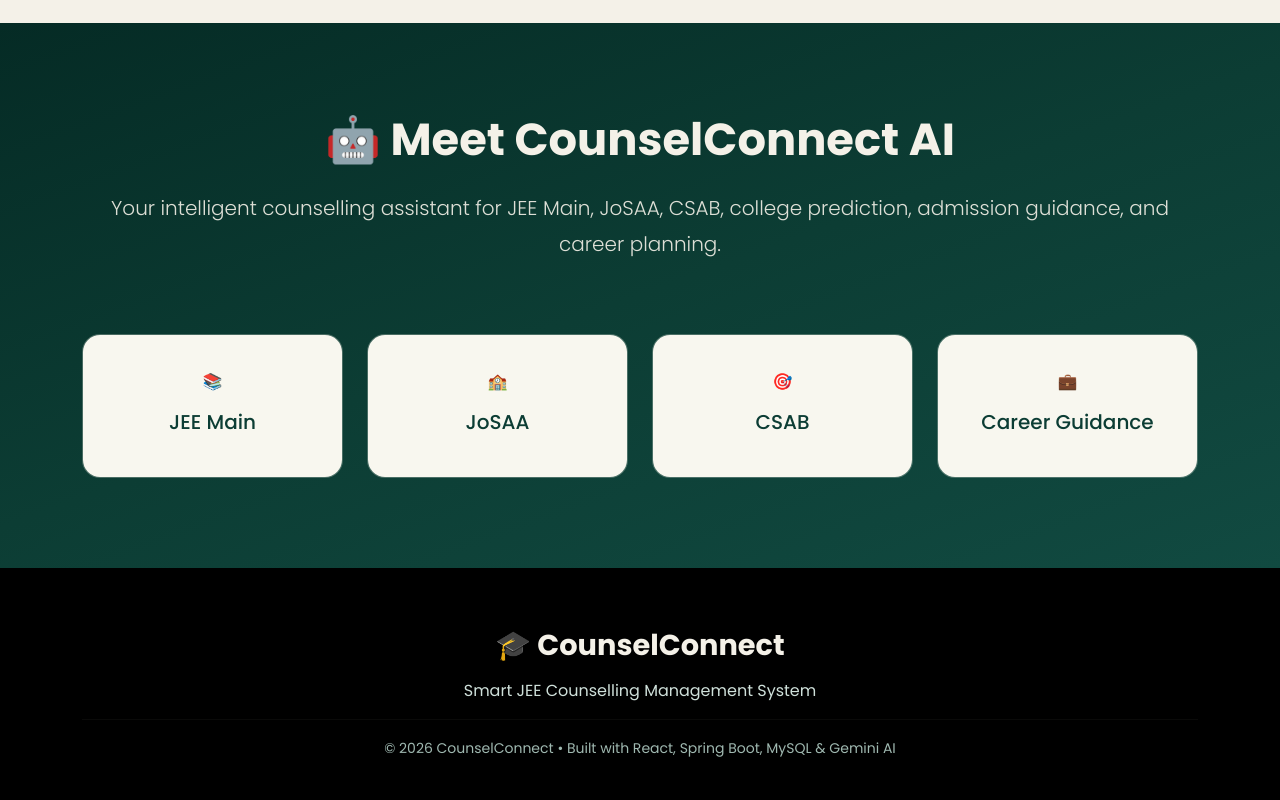
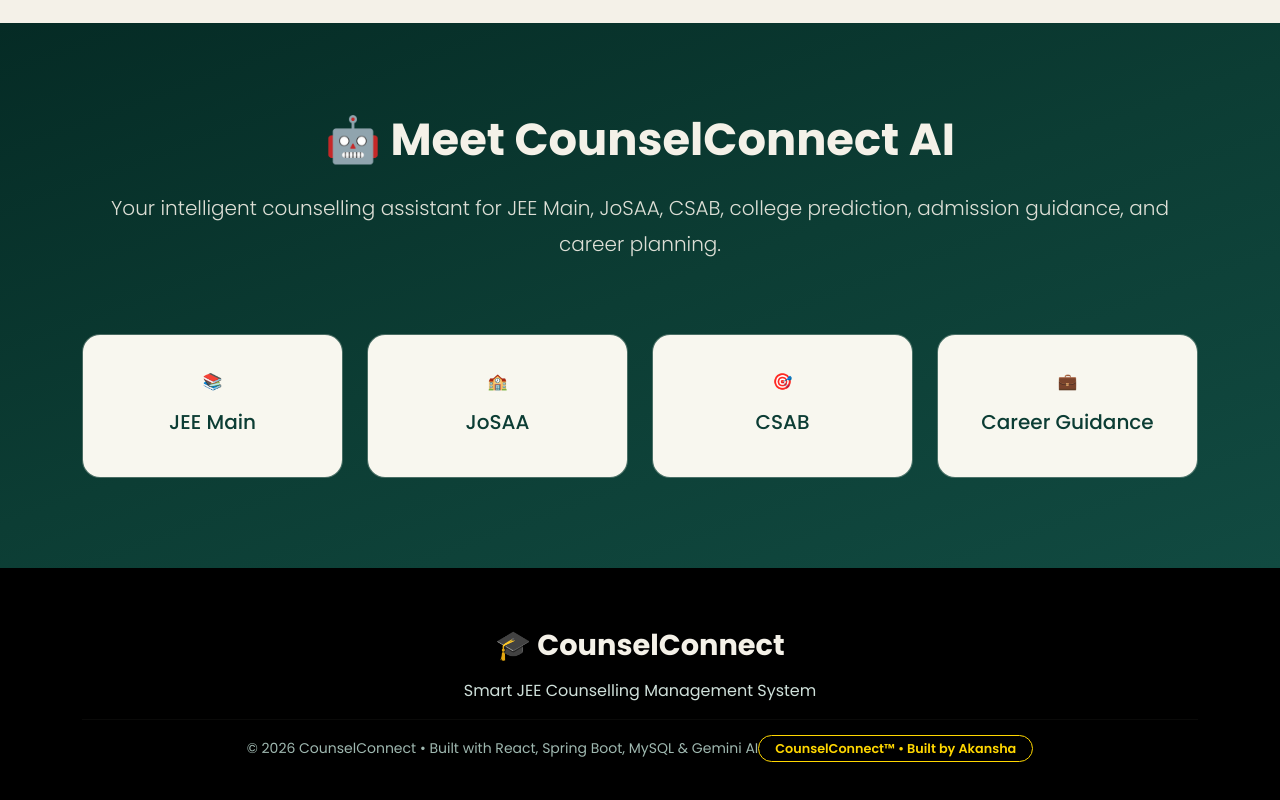
Before and after one commit to Akb-22/counselConnect, a React (Vite) app in the folder frontend/: page / in a window 1280 px wide. Shown: the part 2440-3240 px from the top of the page. Built offline with nearby package versions, Linux system fonts and the light colour scheme; no server answers.

Commit message:
UPDATE FOOTER

```diff
--- a/frontend/src/App.jsx
+++ b/frontend/src/App.jsx
@@ -534,6 +534,18 @@
 
           </small>
 
+           <span
+             className="px-3 py-1 rounded-pill"
+             style={{
+               border: "1px solid #FFD700",
+               color: "#FFD700",
+               fontSize: "0.8rem",
+               fontWeight: "600"
+             }}
+           >
+             CounselConnect™ • Built by Akansha
+           </span>
+
         </div>
 
       </footer>
```
